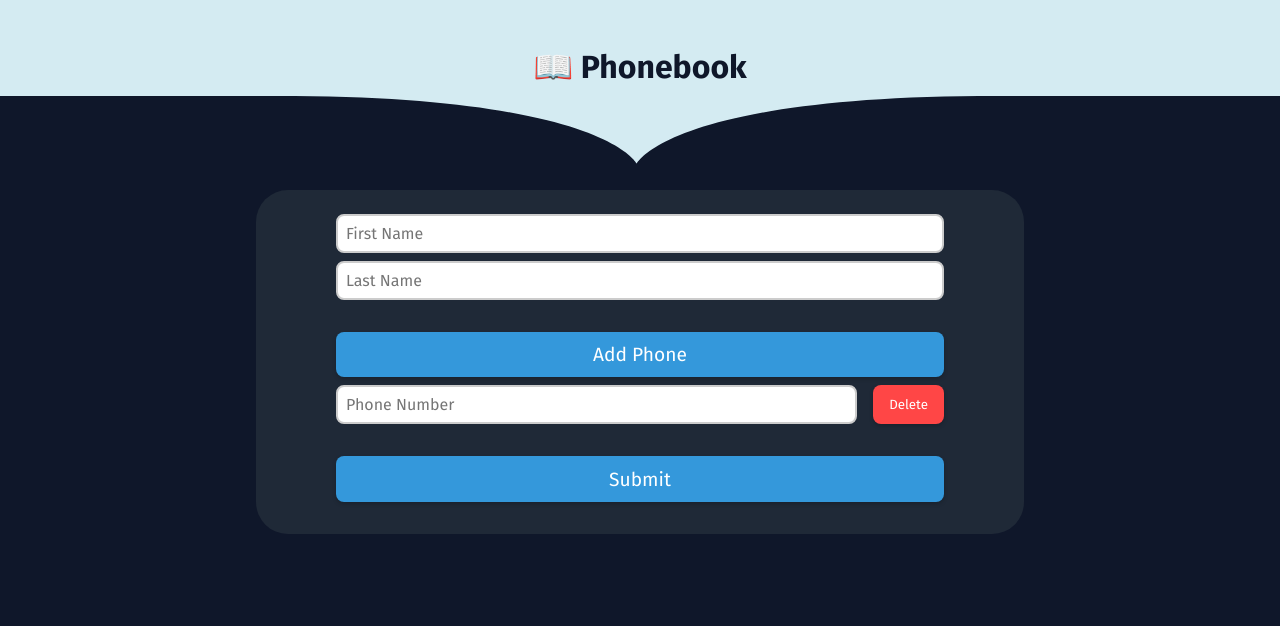
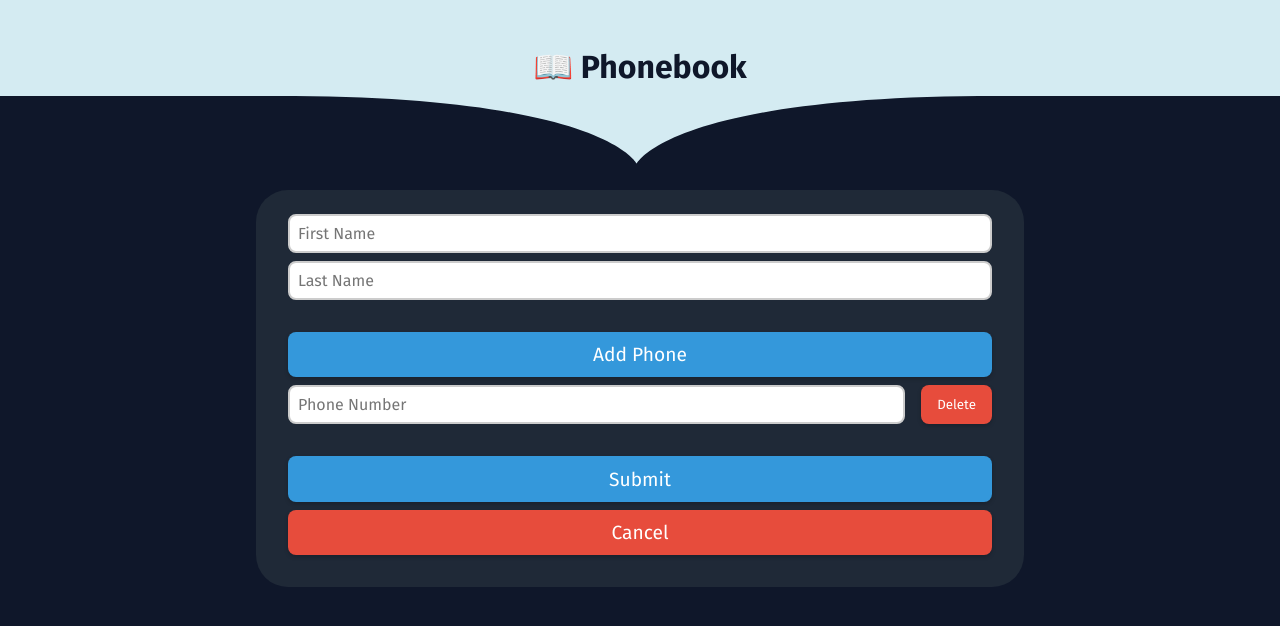
Before and after one commit to alifhanafiah/phone-book, a React (Vite) app: page /contact/add in a window 1280 px wide. Shown: the top 626 px of the page. Built offline with nearby package versions, Linux system fonts and the light colour scheme; no server answers.

Commit message:
Update the styling

```diff
--- a/src/components/SearchBar.tsx
+++ b/src/components/SearchBar.tsx
@@ -10,7 +10,7 @@ const searchBarStyle = css({
   display: 'flex',
   alignItems: 'center',
   gap: '1rem',
-  margin: '2rem',
+  marginBlock: '2rem',
   padding: '.5rem',
   backgroundColor: colors.secondary,
   border: '1px solid #ccc',
--- a/src/pages/FormAddContactPage.tsx
+++ b/src/pages/FormAddContactPage.tsx
@@ -1,7 +1,7 @@
 import { useMutation, useQuery } from '@apollo/client';
 import { css } from '@emotion/react';
 import { useState } from 'react';
-import { useNavigate } from 'react-router-dom';
+import { Link, useNavigate } from 'react-router-dom';
 import { ADD_CONTACT_WITH_PHONES } from '../apollo/mutations';
 import { GET_CONTACT_NAMES_LIST } from '../apollo/queries';
 
@@ -18,7 +18,7 @@ const formContact = {
     textAlign: 'center',
     backgroundColor: '#1f2937',
     borderRadius: '2rem',
-    paddingInline: '5rem',
+    paddingInline: '2rem',
     paddingTop: '1rem',
     paddingBottom: '2rem',
   }),
@@ -61,7 +61,7 @@ const formContact = {
 
   buttonDel: css({
     padding: '0.5rem 1rem',
-    backgroundColor: '#ff4646',
+    backgroundColor: '#e74c3c',
     color: '#fff',
     border: 'none',
     borderRadius: '.5rem',
@@ -70,7 +70,23 @@ const formContact = {
     boxShadow: '0 2px 4px rgba(0, 0, 0, 0.2)',
 
     '&:hover': {
-      background: '#d61111',
+      background: '#c0392b',
+    },
+  }),
+
+  cancelButton: css({
+    padding: '.7rem',
+    backgroundColor: '#e74c3c',
+    color: '#fff',
+    border: 'none',
+    borderRadius: '.5rem',
+    cursor: 'pointer',
+    fontSize: '1.2rem',
+    transition: 'background 0.3s',
+    boxShadow: '0 2px 4px rgba(0, 0, 0, 0.2)',
+
+    '&:hover': {
+      background: '#c0392b',
     },
   }),
 };
@@ -218,6 +234,10 @@ const FormAddContactPage = () => {
       >
         {loadingSubmit ? 'Submitting...' : 'Submit'}
       </button>
+
+      <Link to="/" css={formContact.cancelButton}>
+        Cancel
+      </Link>
     </div>
   );
 };
```
